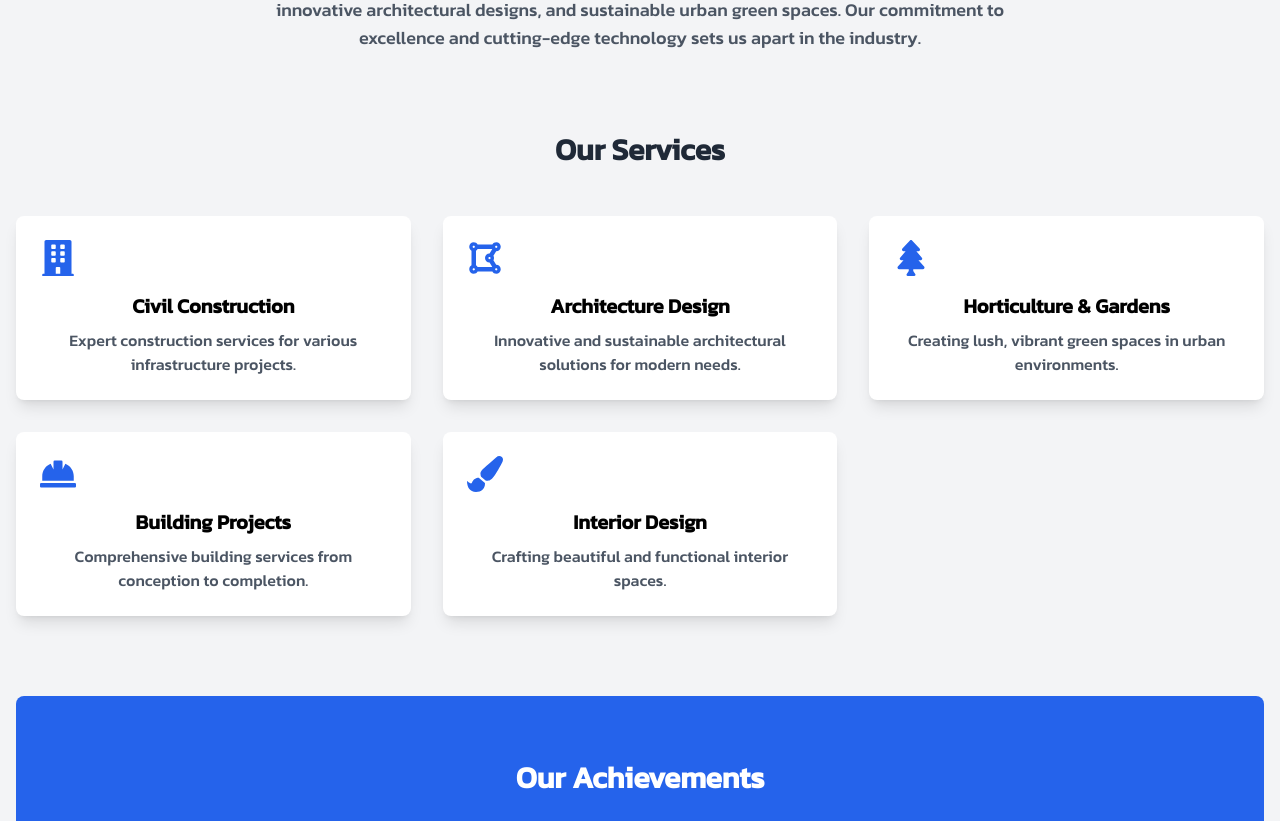
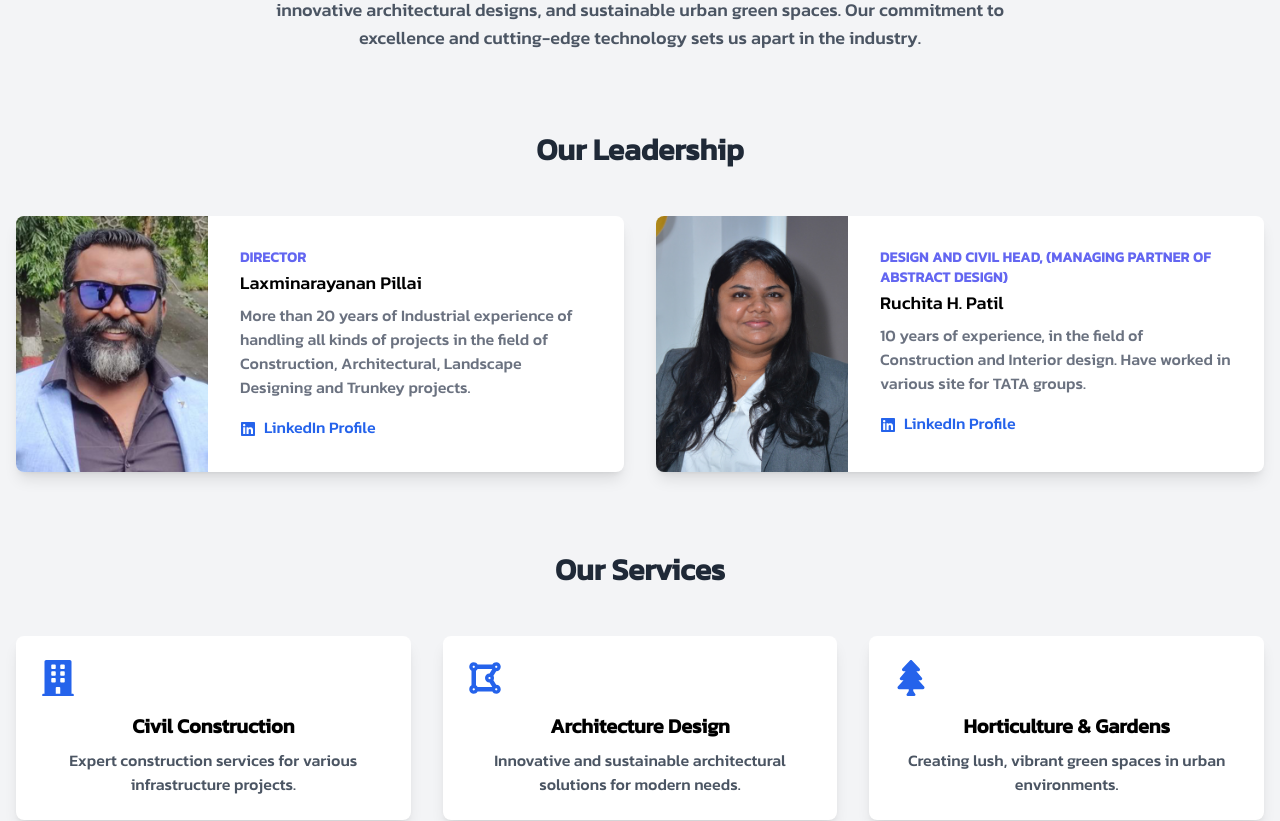
Before and after one commit to AkshayKalamkarr/supremeinfrastructure, a Next.js app: page /about/supremeInfrastructure in a window 1280 px wide. Shown: the part 580-1401 px from the top of the page. Built offline with nearby package versions, Linux system fonts and the light colour scheme.

Commit message:
new code

```diff
--- a/app/about/supremeInfrastructure/page.jsx
+++ b/app/about/supremeInfrastructure/page.jsx
@@ -1,7 +1,9 @@
 'use client'
 import React from 'react';
+import Image from 'next/image';
 import { motion } from 'framer-motion';
-import { FaBuilding, FaDrawPolygon, FaTree, FaHardHat, FaPaintBrush } from 'react-icons/fa';
+import { FaBuilding, FaDrawPolygon, FaTree, FaHardHat, FaPaintBrush, FaLinkedin } from 'react-icons/fa';
+import Link from 'next/link';
 
 const AboutUsPage = () => {
     const services = [
@@ -17,6 +19,21 @@ const AboutUsPage = () => {
         { value: '10+', label: 'Years of Experience' },
         { value: '100+', label: 'Happy Clients' },
         { value: '100+', label: 'Awards Won' },
+    ];
+
+    const directors = [
+        {
+            name: "Laxminarayanan Pillai",
+            position: "Director",
+            image: "/images/directors/laksh.jpg",
+            bio: "More than 20 years of Industrial experience of handling all kinds of projects in the field of Construction, Architectural, Landscape Designing and Trunkey projects.",
+        },
+        {
+            name: "Ruchita H. Patil",
+            position: "Design and Civil Head, (Managing Partner of Abstract Design)",
+            image: "/images/directors/ruchi.jpg",
+            bio: "10 years of experience, in the field of Construction and Interior design. Have worked in various site for TATA groups.",
+        },
     ];
 
     return (
@@ -38,6 +55,44 @@ const AboutUsPage = () => {
                         We specialize in delivering high-quality infrastructure projects, innovative architectural designs, and
                         sustainable urban green spaces. Our commitment to excellence and cutting-edge technology sets us apart in the industry.
                     </p>
+                </section>
+
+                {/* Directors Section */}
+                <section className="mb-20">
+                    <h2 className="text-3xl font-bold mb-12 text-center text-gray-800">Our Leadership</h2>
+                    <div className="grid grid-cols-1 md:grid-cols-2 gap-8">
+                        {directors.map((director, index) => (
+                            <motion.div
+                                key={index}
+                                className="bg-white rounded-lg shadow-lg overflow-hidden"
+                                whileHover={{ scale: 1.03 }}
+                                transition={{ type: "spring", stiffness: 300 }}
+                            >
+                                <div className="md:flex">
+                                    <div className="md:flex-shrink-0">
+                                        <Image
+                                            className="h-64 w-full object-cover md:w-48"
+                                            src={director.image}
+                                            alt={director.name}
+                                            width={192}
+                                            height={192}
+                                        />
+                                    </div>
+                                    <div className="p-8">
+                                        <div className="uppercase tracking-wide text-sm text-indigo-500 font-semibold">{director.position}</div>
+                                        <div href="#" className="block mt-1 text-lg leading-tight font-medium text-black hover:underline">{director.name}</div>
+                                        <p className="mt-2 text-gray-500">{director.bio}</p>
+                                        <div className="mt-4">
+                                            <a href="#" className="text-blue-600 hover:text-blue-800">
+                                                <FaLinkedin className="inline mr-2" />
+                                                LinkedIn Profile
+                                            </a>
+                                        </div>
+                                    </div>
+                                </div>
+                            </motion.div>
+                        ))}
+                    </div>
                 </section>
 
                 {/* Services Section */}
@@ -111,13 +166,13 @@ const AboutUsPage = () => {
                 {/* CTA Section */}
                 <section className="text-center">
                     <h2 className="text-3xl font-bold mb-6 text-gray-800">Ready to Build Your Dream Project?</h2>
-                    <motion.button
+                    <Link href='/contact'><motion.button
                         className="bg-blue-600 text-white px-8 py-3 rounded-full text-lg font-semibold hover:bg-blue-700 transition duration-300"
                         whileHover={{ scale: 1.05 }}
                         whileTap={{ scale: 0.95 }}
                     >
                         Contact Us Today
-                    </motion.button>
+                    </motion.button></Link>
                 </section>
             </main>
         </div>
```
Also changed, not shown: public/images/directors/laksh.jpg (added), public/images/directors/ruchi.jpg (added).
